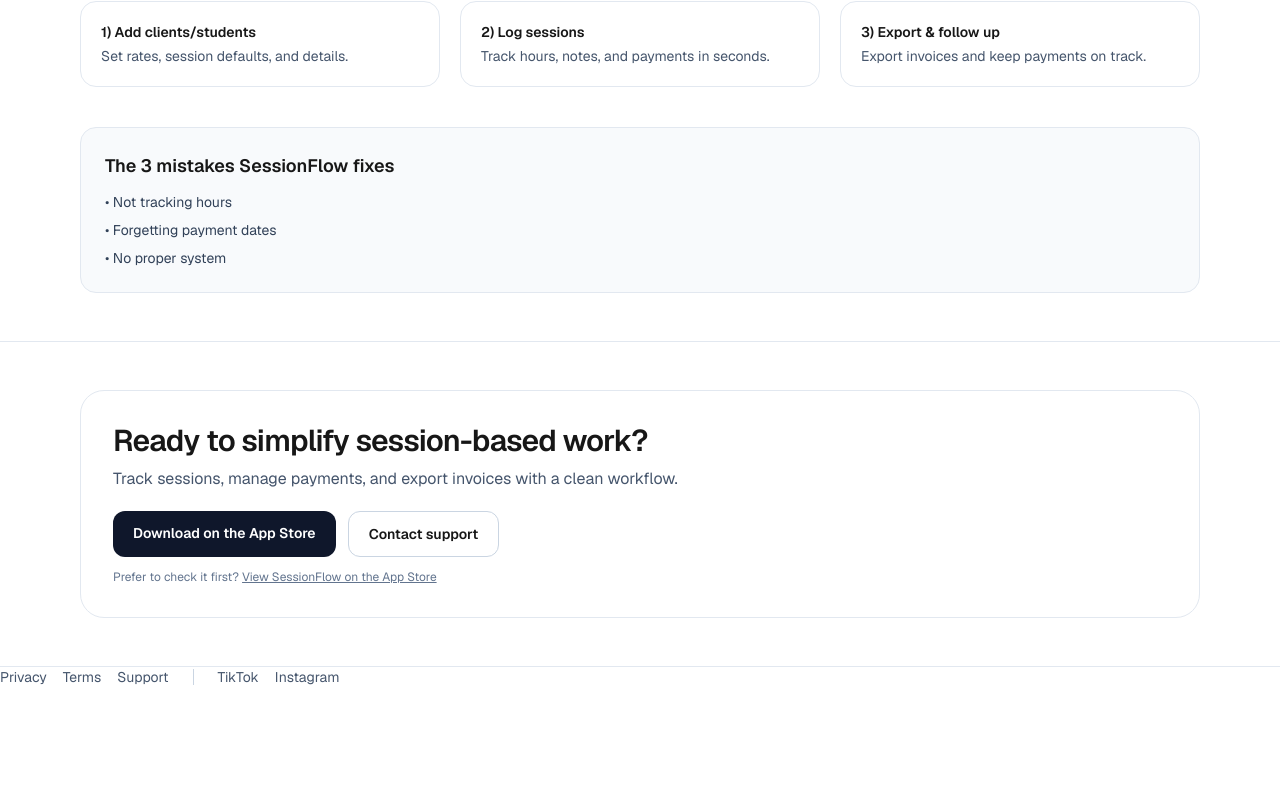
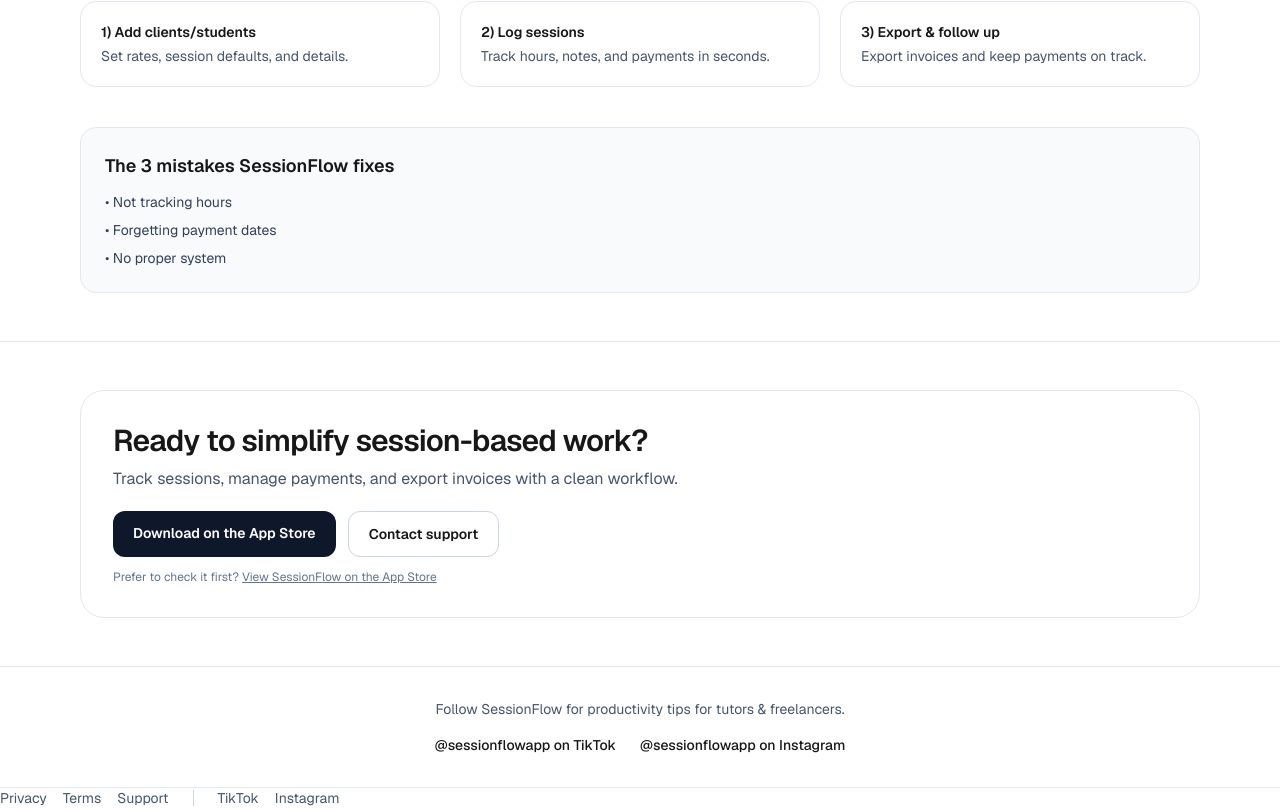
Before and after one commit to cjiajing/sessionflow-site, a Next.js app: page / in a window 1280 px wide. Shown: the part 1389-2197 px from the top of the page. Before the commit the page ends 2076 px from the top, so only its background shows below. Built offline with nearby package versions, Linux system fonts and the light colour scheme.

Commit message:
Update layout.tsx

```diff
--- a/app/layout.tsx
+++ b/app/layout.tsx
@@ -117,6 +117,35 @@ export default function RootLayout({
         {/* Page Content */}
         <main>{children}</main>
 
+        {/* Social Follow Section */}
+        <section className="border-t border-slate-200">
+          <div className="mx-auto max-w-6xl px-4 py-8 text-center">
+            <p className="text-sm text-slate-600">
+              Follow SessionFlow for productivity tips for tutors & freelancers.
+            </p>
+
+            <div className="mt-4 flex justify-center gap-6 text-sm font-medium">
+              <a
+                href="https://www.tiktok.com/@sessionflowapp"
+                target="_blank"
+                rel="noreferrer"
+                className="hover:underline"
+              >
+                @sessionflowapp on TikTok
+              </a>
+
+              <a
+                href="https://www.instagram.com/sessionflowapp"
+                target="_blank"
+                rel="noreferrer"
+                className="hover:underline"
+              >
+                @sessionflowapp on Instagram
+              </a>
+            </div>
+          </div>
+        </section>
+
         {/* Footer */}
         <footer className="border-t border-slate-200">
           <div className="flex flex-wrap items-center gap-4 text-sm text-slate-600">
```
